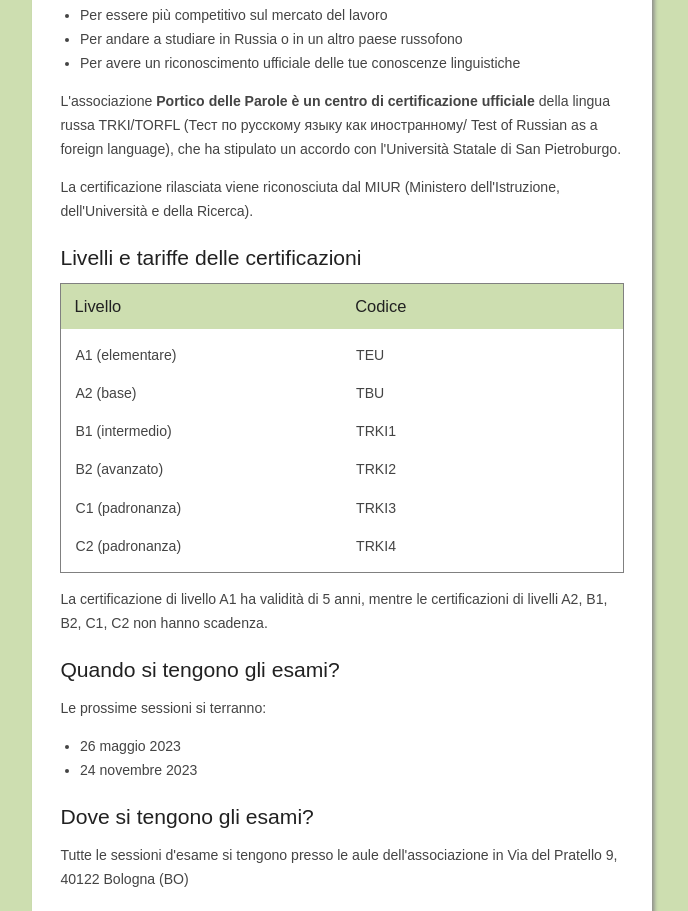
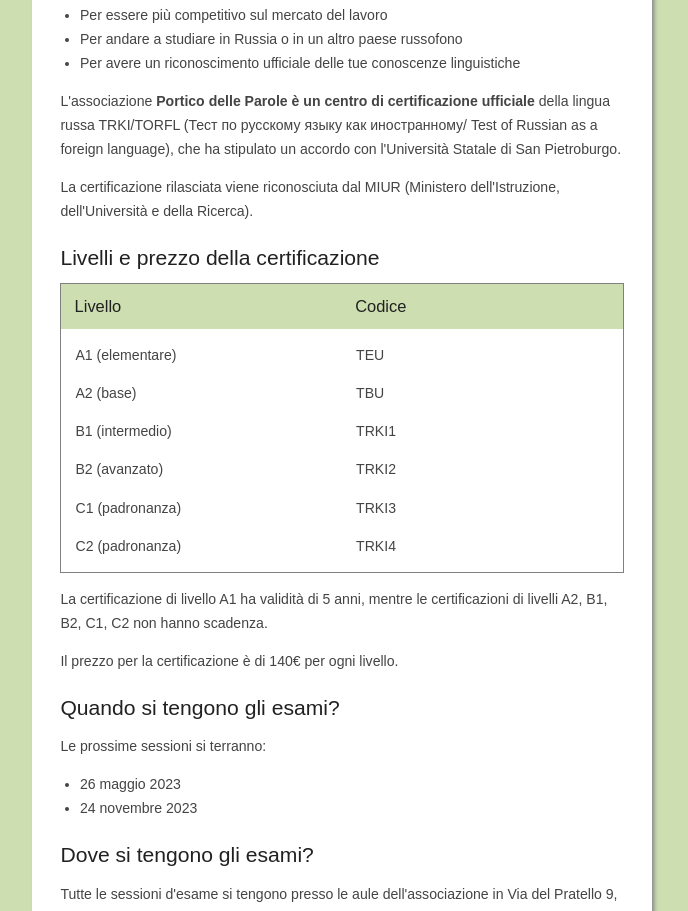
Before and after one commit to DmitryMyadzelets/porticodelleparole, a PHP site: page /trki/ in a window 1280 px wide. Shown: the part 491-1402 px from the top of the page, without its empty margins (298-986 px from the left). Run offline with PHP 8.4, Linux system fonts and the light colour scheme.

Commit message:
Add price, fix the title

```diff
--- a/trki/index.php
+++ b/trki/index.php
@@ -47,7 +47,7 @@ russo online
 </ul>
 <p>L'associazione <b>Portico delle Parole è un centro di certificazione ufficiale</b> della lingua russa TRKI/TORFL (Тест по русскому языку как иностранному/ Test of Russian as a foreign language), che ha stipulato un accordo con l'Università Statale di San Pietroburgo.</p>
 <p>La certificazione rilasciata viene riconosciuta dal MIUR (Ministero dell'Istruzione, dell'Università e della Ricerca).</p>
-<h2>Livelli e tariffe delle certificazioni</h2>
+<h2>Livelli e prezzo della certificazione</h2>
 <div class="div-table trki-table">
     <div class="div-column col-half">
        <div class="col-head">
@@ -73,6 +73,9 @@ russo online
     </div>
 </div>
 <p>La certificazione di livello A1 ha validità di 5 anni, mentre le certificazioni di livelli A2, B1, B2, C1, C2 non hanno scadenza.</p>
+<p>
+  Il prezzo per la certificazione è di 140&#8364; per ogni livello.
+</p>
 <h2>Quando si tengono gli esami?</h2>
 <p>Le prossime sessioni si terranno:</p>
 <ul>
```
